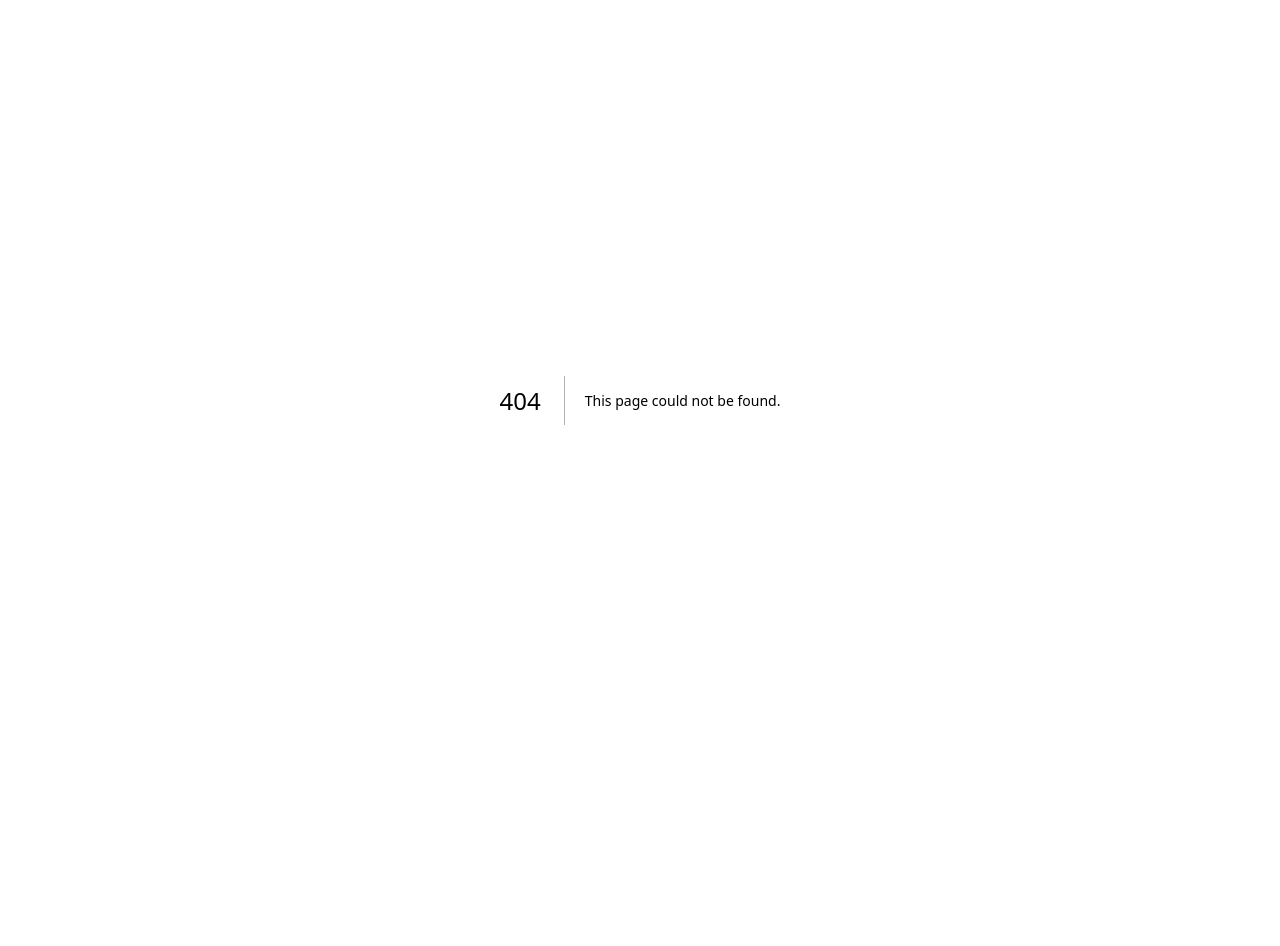
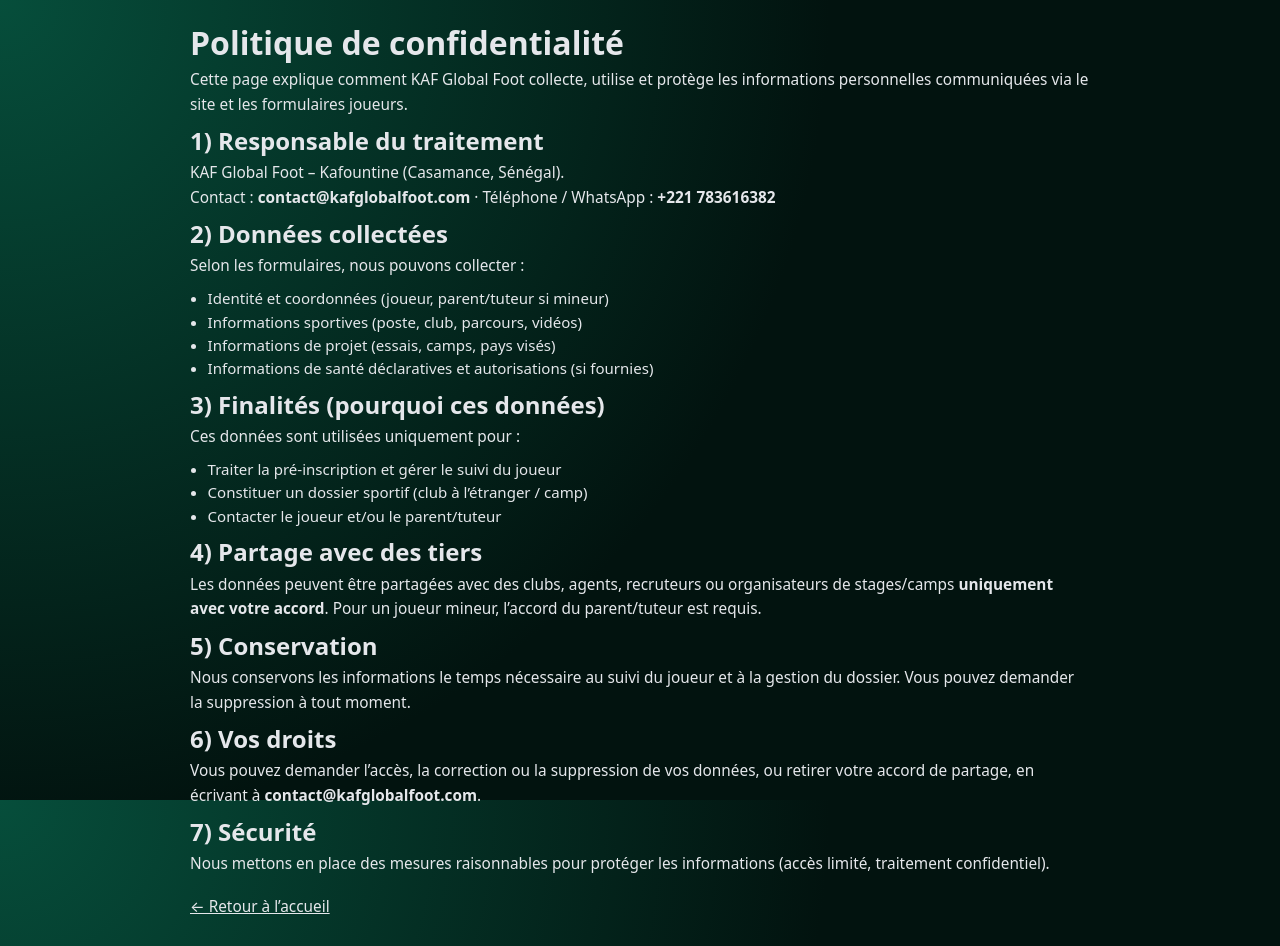
Before and after one commit to meliusmum-sketch/KAF-GLOBAL-FOOT, a Next.js app: page /confidentialite in a window 1280 px wide. Before the commit this address had no page. Shown: the top 946 px of the page. Before the commit the page ends 800 px from the top, so only its background shows below. Built offline with nearby package versions, Linux system fonts and the light colour scheme.

Commit message:
Add privacy policy page for KAF Global Foot

```diff
--- /dev/null
+++ b/pages/confidentialite.tsx
@@ -0,0 +1,94 @@
+import Head from "next/head";
+
+export default function Confidentialite() {
+  const siteUrl = "https://kafglobalfoot.com";
+
+  return (
+    <>
+      <Head>
+        <title>Politique de confidentialité – KAF Global Foot</title>
+        <meta
+          name="description"
+          content="Politique de confidentialité de KAF Global Foot : collecte, utilisation et protection des données des joueurs."
+        />
+        <link rel="canonical" href={`${siteUrl}/confidentialite`} />
+      </Head>
+
+      <main className="page-shell" style={{ padding: "24px 16px" }}>
+        <div style={{ maxWidth: 900, margin: "0 auto" }}>
+          <h1 style={{ marginTop: 0 }}>Politique de confidentialité</h1>
+
+          <p>
+            Cette page explique comment KAF Global Foot collecte, utilise et
+            protège les informations personnelles communiquées via le site et
+            les formulaires joueurs.
+          </p>
+
+          <h2>1) Responsable du traitement</h2>
+          <p>
+            KAF Global Foot – Kafountine (Casamance, Sénégal). <br />
+            Contact : <strong>contact@kafglobalfoot.com</strong> · Téléphone /
+            WhatsApp : <strong>+221 783616382</strong>
+          </p>
+
+          <h2>2) Données collectées</h2>
+          <p>Selon les formulaires, nous pouvons collecter :</p>
+          <ul>
+            <li>Identité et coordonnées (joueur, parent/tuteur si mineur)</li>
+            <li>Informations sportives (poste, club, parcours, vidéos)</li>
+            <li>Informations de projet (essais, camps, pays visés)</li>
+            <li>
+              Informations de santé déclaratives et autorisations (si fournies)
+            </li>
+          </ul>
+
+          <h2>3) Finalités (pourquoi ces données)</h2>
+          <p>Ces données sont utilisées uniquement pour :</p>
+          <ul>
+            <li>Traiter la pré-inscription et gérer le suivi du joueur</li>
+            <li>Constituer un dossier sportif (club à l’étranger / camp)</li>
+            <li>Contacter le joueur et/ou le parent/tuteur</li>
+          </ul>
+
+          <h2>4) Partage avec des tiers</h2>
+          <p>
+            Les données peuvent être partagées avec des clubs, agents,
+            recruteurs ou organisateurs de stages/camps{" "}
+            <strong>uniquement avec votre accord</strong>. Pour un joueur mineur,
+            l’accord du parent/tuteur est requis.
+          </p>
+
+          <h2>5) Conservation</h2>
+          <p>
+            Nous conservons les informations le temps nécessaire au suivi du
+            joueur et à la gestion du dossier. Vous pouvez demander la
+            suppression à tout moment.
+          </p>
+
+          <h2>6) Vos droits</h2>
+          <p>
+            Vous pouvez demander l’accès, la correction ou la suppression de vos
+            données, ou retirer votre accord de partage, en écrivant à{" "}
+            <strong>contact@kafglobalfoot.com</strong>.
+          </p>
+
+          <h2>7) Sécurité</h2>
+          <p>
+            Nous mettons en place des mesures raisonnables pour protéger les
+            informations (accès limité, traitement confidentiel).
+          </p>
+
+          <p style={{ marginTop: 18 }}>
+            <a href="/" style={{ textDecoration: "underline" }}>
+              ← Retour à l’accueil
+            </a>
+          </p>
+
+          <p style={{ marginTop: 24, fontSize: 13, opacity: 0.8 }}>
+            Dernière mise à jour : 21/01/2026
+          </p>
+        </div>
+      </main>
+    </>
+  );
+}
```
